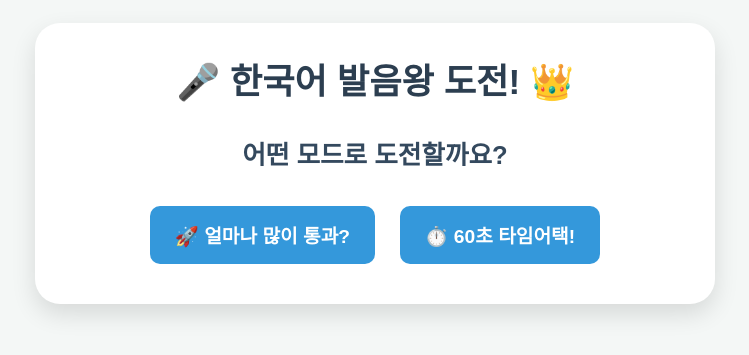
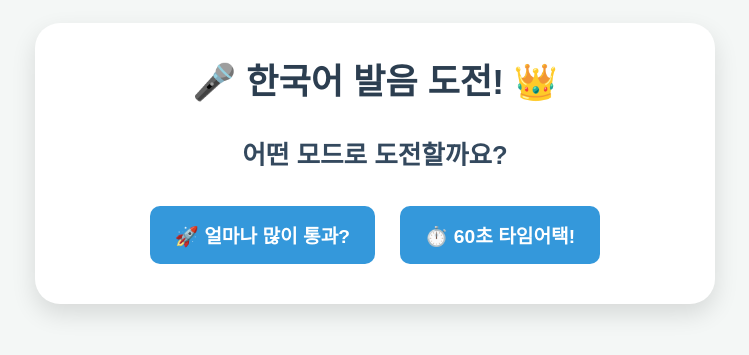
Before and after one commit to ank1231/my-korean-game, a website: page public/index.html in a window 1280 px wide. Shown: the part 237-592 px from the top of the page, without its empty margins (265-1014 px from the left). Drawn offline with Linux system fonts and the light colour scheme.

Commit message:
Update index.html

```diff
--- a/public/index.html
+++ b/public/index.html
@@ -3,12 +3,12 @@
 <head>
     <meta charset="UTF-8">
     <meta name="viewport" content="width=device-width, initial-scale=1.0">
-    <title>한국어 발음왕 도전 게임! (멀티 모드)</title>
+    <title>한국어 발음 게임! (멀티 모드)</title>
     <link rel="stylesheet" href="style.css">
 </head>
 <body>
     <div class="container">
-        <h1>🎤 한국어 발음왕 도전! 👑</h1>
+        <h1>🎤 한국어 발음 도전! 👑</h1>
 
         <div id="mode-selection-area">
     <h2>어떤 모드로 도전할까요?</h2>
```
